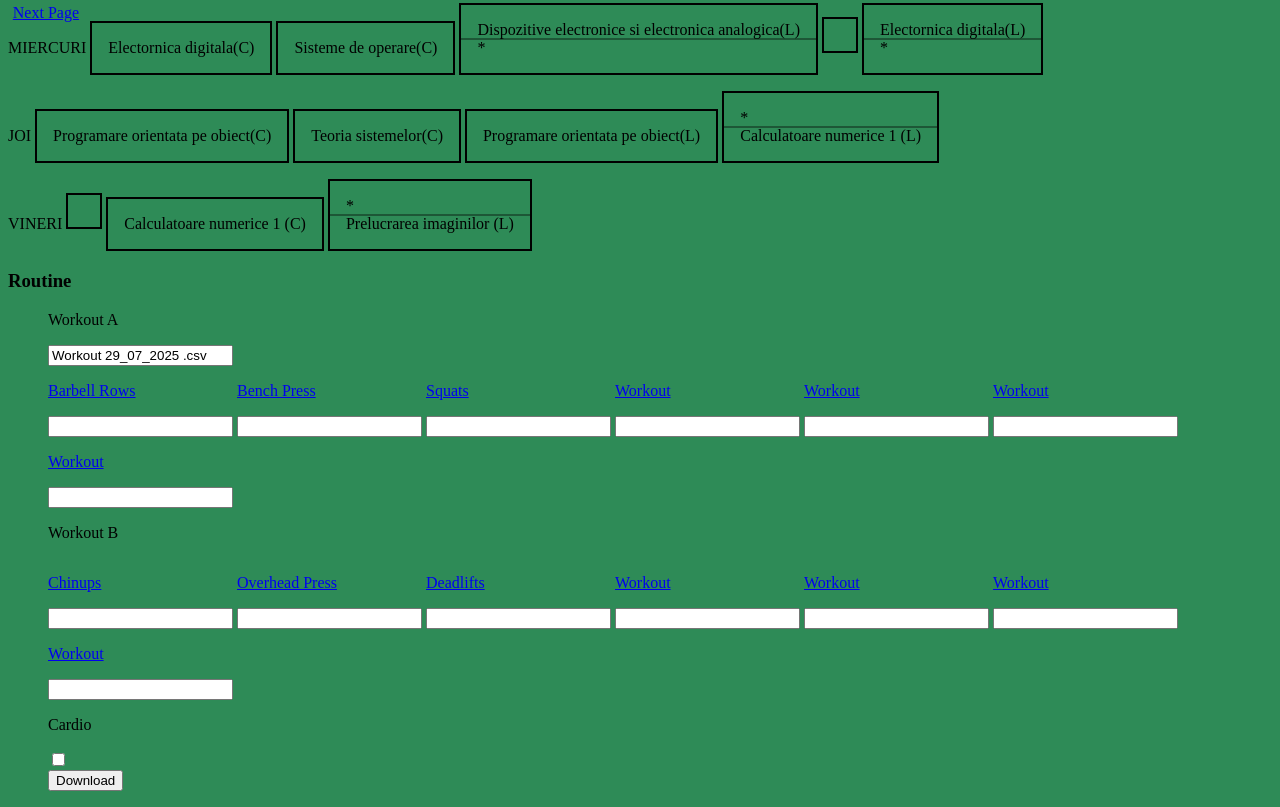
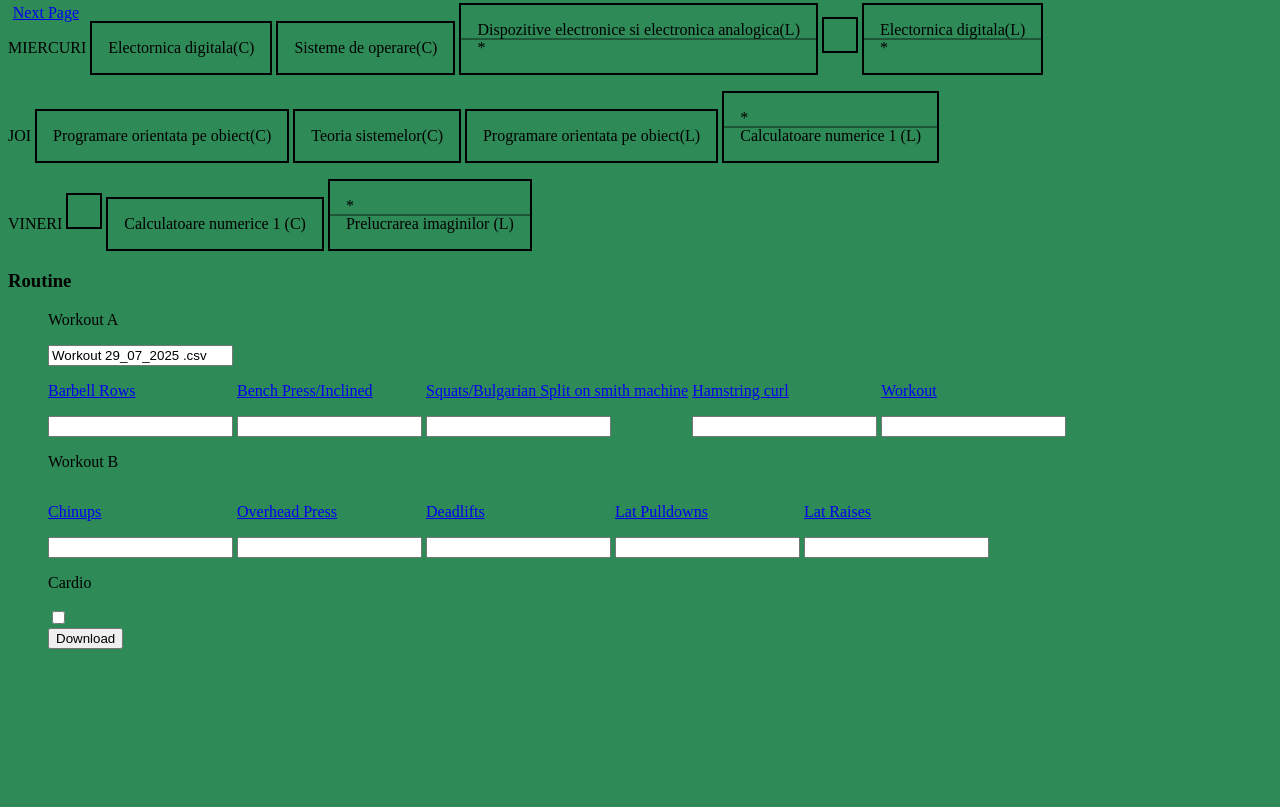
Before and after one commit to imkosmin/first-site, a plain HTML site: page index.html in a window 1280 px wide. Shown: the part 770-1577 px from the top of the page. After the commit the page ends 1435 px from the top, so only its background shows below. Drawn offline with Linux system fonts and the light colour scheme.

Commit message:
Update index.html

```diff
--- a/index.html
+++ b/index.html
@@ -106,15 +106,17 @@ this['text10'].value)">
 
 <div class="box1">    <!--  changed li to span-->
 <span ><a href="https://www.youtube.com/watch?v=axoeDmW0oAY" target="_blank" ><p id="barbell1">Barbell Rows</p></a><input type="" name="text1"></span>
-<span ><a href="https://www.youtube.com/watch?v=vcBig73ojpE" target="_blank"><p id="barbell2">Bench Press</p></a><input type="" name="text2"> </span>
+<span ><a href="https://www.youtube.com/watch?v=vcBig73ojpE" target="_blank"><p id="barbell2">Bench Press/Inclined</p></a><input type="" name="text2"> </span>
 
-<span ><a href="https://www.youtube.com/watch?v=bEv6CCg2BC8" target="_blank"><p id="barbell3">Squats</p></a><input type="" name="text3"></span>
+<span ><a href="https://www.youtube.com/watch?v=bEv6CCg2BC8" target="_blank"><p id="barbell3">Squats/Bulgarian Split on smith machine</p></a><input type="" name="text3"></span>
 
-<span ><a href="        " target="_blank"><p id="barbell7">Workout</p></a><input type="" name="text7"></span>
+<span ><a href="        " target="_blank"><p id="barbell7">Hamstring curl</p></a><input type="" name="text7"></span>
+<span ><a href="        " target="_blank"><p id="barbell8">Workout</p></a><input type="" name="text8"></span>
+<!--
+  <span ><a href="        " target="_blank"><p id="barbell7">Workout</p></a><input type="" name="text7"></span>
 <span ><a href="        " target="_blank"><p id="barbell8">Workout</p></a><input type="" name="text8"></span>
 
-  <span ><a href="        " target="_blank"><p id="barbell7">Workout</p></a><input type="" name="text7"></span>
-<span ><a href="        " target="_blank"><p id="barbell8">Workout</p></a><input type="" name="text8"></span>
+  to be-->
 <!--  here you add exercises
 
 <span ><a href="https://www.youtube.com/watch?v=bEv6CCg2BC8" target="_blank"><p id="nextexercise2">Squats</p></a><input type="" name="text3"></span>
@@ -125,13 +127,13 @@ this['text10'].value)">
   <span ><a href="https://www.youtube.com/watch?v=_RlRDWO2jfg" target="_blank"><p id="barbell5">Overhead Press</p></a><input type="" name="text5"></span>
     <span ><a href="https://www.youtube.com/watch?v=VL5Ab0T07e4" target="_blank"><p id="barbell6">Deadlifts</p></a> <input type=""  name="text6"> </span>
 
+   <span ><a href="https://www.youtube.com/watch?v=SALxEARiMkw" target="_blank"><p id="barbell9">Lat Pulldowns</p></a><input type="" name="text9"></span>
+    <span ><a href="https://www.youtube.com/watch?v=PzsMitRdI_8&t=1s" target="_blank"><p id="barbell10">Lat Raises</p></a><input type="" name="text10"></span>
+
+  <!---to be
    <span ><a href="        " target="_blank"><p id="barbell9">Workout</p></a><input type="" name="text9"></span>
     <span ><a href="        " target="_blank"><p id="barbell10">Workout</p></a><input type="" name="text10"></span>
-
-
-   <span ><a href="        " target="_blank"><p id="barbell9">Workout</p></a><input type="" name="text9"></span>
-    <span ><a href="        " target="_blank"><p id="barbell10">Workout</p></a><input type="" name="text10"></span>
-
+-->
 
 
 </div>
```
